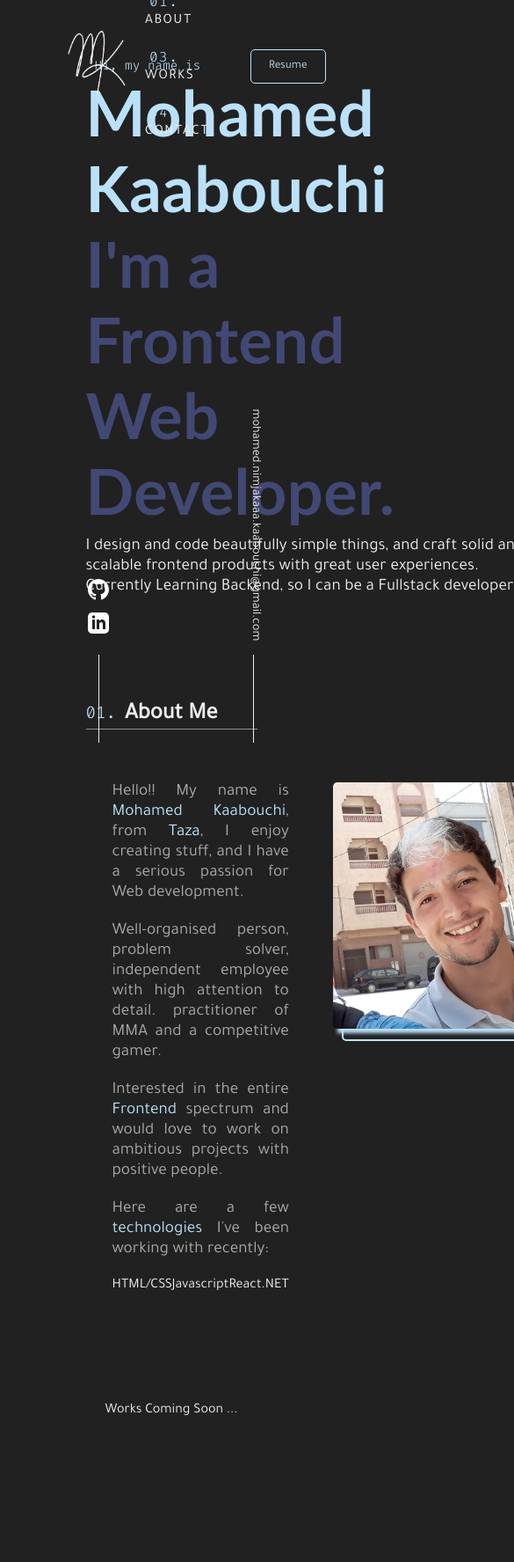
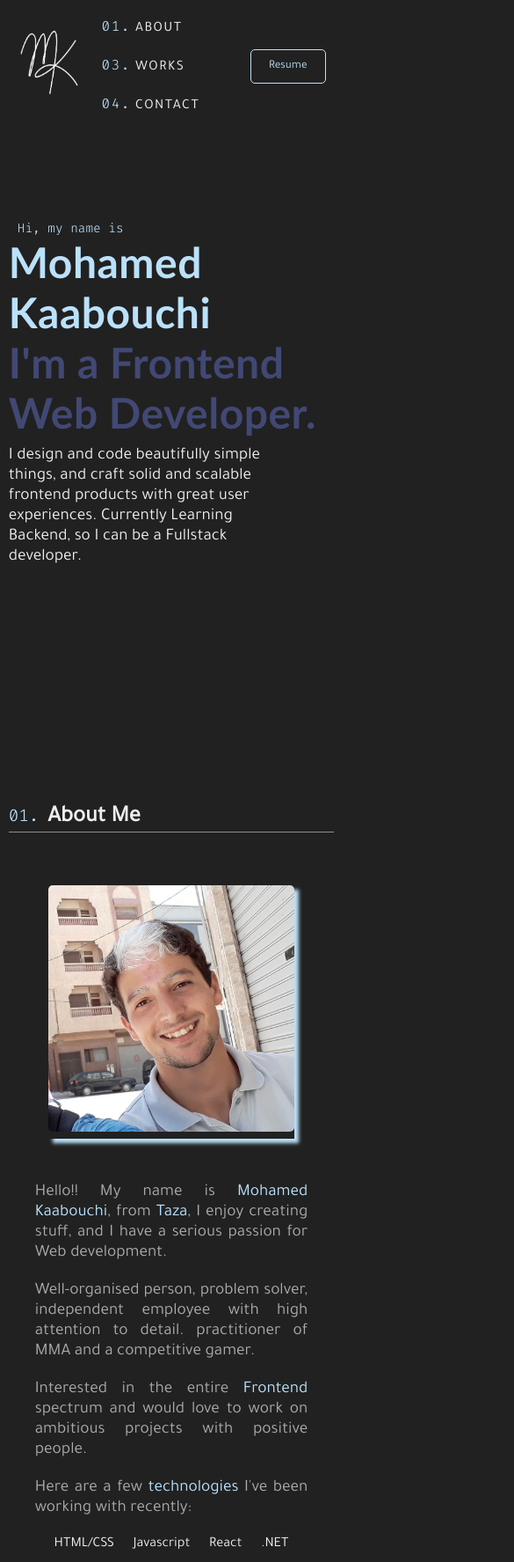
Before and after one commit to nimjakaaa/portfolio, a website built with webpack: page src/template.html in a window 390 px wide. Shown: the top 1775 px of the page at 88% size, 585 px wide, since content can reach past the window. Built offline with nearby package versions, Linux system fonts and the light colour scheme.

Commit message:
Finish initial media-query

```diff
--- a/src/components/Showcase/Showcase.css
+++ b/src/components/Showcase/Showcase.css
@@ -6,6 +6,7 @@
 }
 
 .greeting {
+    margin-top: 150px;
     color: var(--light-blue);
     font-family: Fira Code;
     font-size: 0.9rem;
@@ -31,6 +32,33 @@
     font-size: 1.2rem;
     margin-top: 10px;
     margin-bottom: 100px;
-    width: 500px;
+    width: 35vw;
     letter-spacing: .2x;
 }
+
+@media only screen and (max-width: 1300px) {
+
+    .my-name h3 {
+        font-size: 3.5rem;
+    }
+    .whoami h3 {
+        font-size: 3.5rem;
+    }
+    .intro p {
+       width: 50vw;
+    }
+
+}
+@media only screen and (max-width: 850px) {
+    .my-name h3 {
+        font-size: 3rem;
+    }
+
+    .whoami h3 {
+        font-size: 3rem;
+    }
+
+    .intro p {
+       width: 80vw;
+    }
+}
--- a/src/components/abouMe/AboutMe.css
+++ b/src/components/abouMe/AboutMe.css
@@ -73,3 +73,26 @@
     display: flex;
     justify-content: space-evenly;
 }
+
+@media only screen and (max-width: 1300px) {
+    #about-me {
+        height: 1000px;
+    }
+    .about-me-card {
+        display: flex;
+        flex-direction: column-reverse;
+        align-items: center;
+        justify-content: center;
+    }
+    .img-wrapper{
+        max-width: 100%;
+        height: auto;
+    }
+    .my-image::before{
+        display: none;
+    }
+    .my-image img {
+        max-width: 100%;
+        height: auto;
+    }
+}
--- a/src/components/contact/Contact.css
+++ b/src/components/contact/Contact.css
@@ -18,7 +18,7 @@
     font-size: 1.1rem;
     text-align: center;
     line-height: 25px;
-    width: 30rem;
+    width: 30vw;
 }
 #contact button:hover {
     cursor: pointer;
@@ -29,3 +29,22 @@
 #contact button:active {
     transform: scale(.98)
 }
+@media only screen and (max-width: 1200px) {
+    #contact p {
+        width: 60vw;
+    }
+}
+
+@media only screen and (max-width: 600px) {
+
+    .contact-heading h3 {
+        font-size: 1rem;
+    }
+    #contact h1 {
+        font-size: 3rem;
+    }
+    #contact p {
+        font-size: .9rem;
+        width: 70vw;
+    }
+}
--- a/src/components/emailContact/EmailContact.css
+++ b/src/components/emailContact/EmailContact.css
@@ -24,3 +24,10 @@
     transform: rotateZ(90deg) translateX(-5px);
     transition: transform .5s ease-out;
 }
+
+
+@media only screen and (max-width: 1050px) {
+    #email-contact {
+        display: none;
+    }
+}
--- a/src/components/header/Header.css
+++ b/src/components/header/Header.css
@@ -20,7 +20,7 @@
 /********/
 
 .logo {
-    margin-left: 70px;
+    margin-left: 4vw;
 }
 .logo img {
     height: 80px;
--- a/src/components/socials/Socials.css
+++ b/src/components/socials/Socials.css
@@ -22,3 +22,10 @@
     transform: scale(1.1);
     transition: transform .25s ease-out;
 }
+
+
+@media only screen and (max-width: 1050px) {
+    #socials {
+        display: none;
+    }
+}
--- a/src/styles.css
+++ b/src/styles.css
@@ -31,3 +31,19 @@ body {
     padding: 12px 30px;
     margin: 35px auto;
 }
+
+@media only screen and (max-width: 1300px) {
+    .container {
+        width: 70vw;
+    }
+}
+@media only screen and (max-width: 1050px) {
+    .container {
+        width: 90vw;
+    }
+}
+@media only screen and (max-width: 600px) {
+    .container {
+        width: 95vw;
+    }
+}
```
